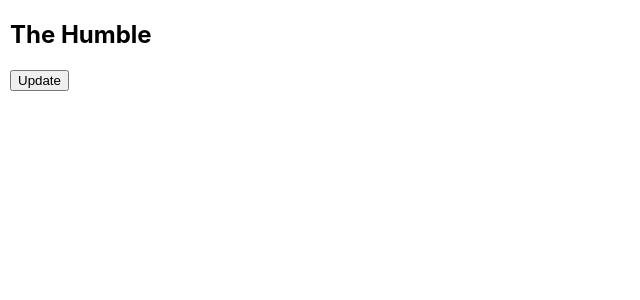
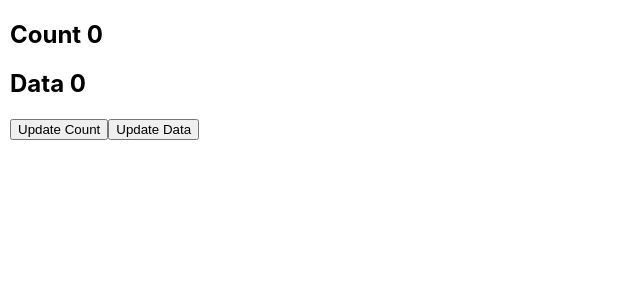
Before and after one commit to heyRahull/React-Tutorial, a React (Create React App) app: page / in a window 1280 px wide. Shown: the top 300 px of the page, without its empty margins (0-640 px from the left). Built offline with nearby package versions, Linux system fonts and the light colour scheme.

Commit message:
video - 23 usEffect hook in react

```diff
--- a/src/App.js
+++ b/src/App.js
@@ -1,16 +1,32 @@
-import React, { useState } from "react";
+import React, { useEffect, useState } from "react";
 
 const App = () => {
-  const [data, setData] = useState("The Humble");
+  const [count, setCount] = useState(0);
+  const [data, setData] = useState(0);
+  useEffect(() => {
+    console.warn("Count Updated");
+  }, [count]);
+
+  useEffect(() => {
+    console.warn("data Updated");
+  }, [data]);
   return (
     <>
-      <h2>{data}</h2>
+      <h2>Count {count}</h2>
+      <h2>Data {data}</h2>
       <button
         onClick={() => {
-          setData("Coder");
+          setCount(count + 1);
         }}
       >
-        Update
+        Update Count
+      </button>
+      <button
+        onClick={() => {
+          setData(data + 1);
+        }}
+      >
+        Update Data
       </button>
     </>
   );
--- a/src/index.js
+++ b/src/index.js
@@ -5,11 +5,7 @@ import App from "./App";
 import reportWebVitals from "./reportWebVitals";
 
 const root = ReactDOM.createRoot(document.getElementById("root"));
-root.render(
-  <React.StrictMode>
-    <App />
-  </React.StrictMode>
-);
+root.render(<App />);
 
 // If you want to start measuring performance in your app, pass a function
 // to log results (for example: reportWebVitals(console.log))
```
